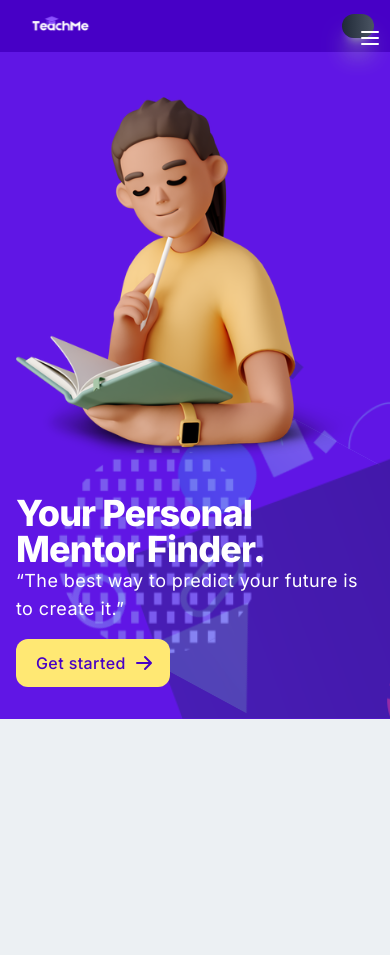
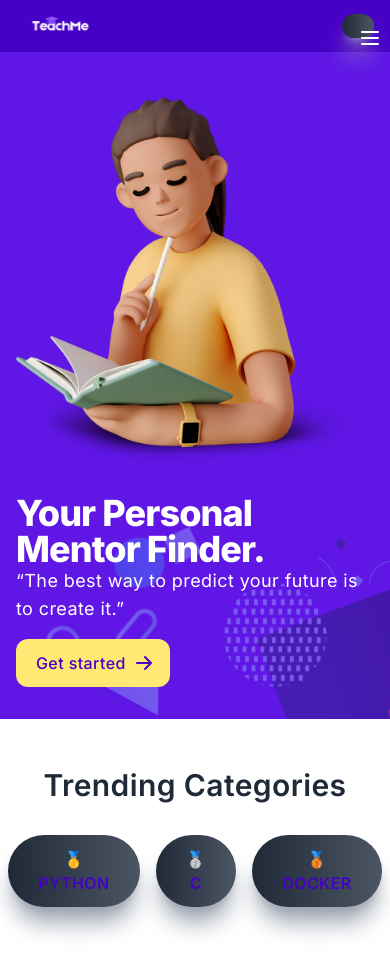
Before and after one commit to skadouuds/teachme, a Next.js app: page / in a window 390 px wide. Before the commit the page ends 844 px from the top, so only its background shows below. Built offline with nearby package versions, Linux system fonts and the light colour scheme.

Commit message:
Modify: final jumbotron

```diff
--- a/components/Jumbotron.tsx
+++ b/components/Jumbotron.tsx
@@ -1,11 +1,14 @@
+"use client";
 import React from "react";
 import Image from "next/image";
 
 function Jumbotron() {
   return (
+    <div>
       <section className="bg-[#6016E5] h-1/3 md:h-1/2">
         <div className="relative h-full">
           <div className="absolute bottom-0 left-0">
+            <div className="hidden md:block">
               <Image
                 src="/images/geometry1.svg"
                 width={500}
@@ -14,13 +17,33 @@
                 className="object-cover"
               />
             </div>
+            <div className="md:hidden">
+              <Image
+                src="/images/geometry1.svg"
+                width={250}
+                height={250}
+                alt="geometry1"
+                className="object-cover"
+              />
+            </div>
+          </div>
           <div className="absolute bottom-0 right-0">
+            <div className="hidden md:block">
               <Image
                 src="/images/geometry2.svg"
                 width={350}
                 height={350}
                 alt="geometry2"
               />
+            </div>
+            <div className="md:hidden">
+              <Image
+                src="/images/geometry2.svg"
+                width={175}
+                height={175}
+                alt="geometry2"
+              />
+            </div>
           </div>
           <div className="flex flex-wrap items-center justify-center h-full">
             <div className="w-full lg:w-1/2 py-8 px-4 mx-auto max-w-screen-xl text-center lg:py-16 z-10 relative">
@@ -65,6 +88,27 @@
           </div>
         </div>
       </section>
+
+      <section className="bg-white py-12">
+        <div className="container mx-auto">
+          <h1 className="text-3xl font-semibold text-center text-gray-800">
+            Trending Categories
+          </h1>
+
+          <div className="flex justify-center mt-8">
+            <button className="rounded-full px-6 py-3 mx-2 bg-[#ECC8F5] text-[#4700C6] font-semibold">
+              🥇 Python
+            </button>
+            <button className="rounded-full px-6 py-3 mx-2 bg-[#ECC8F5] text-[#4700C6] font-semibold">
+              🥈 C
+            </button>
+            <button className="rounded-full px-6 py-3 mx-2 bg-[#ECC8F5] text-[#4700C6] font-semibold">
+              🥉 Docker
+            </button>
+          </div>
+        </div>
+      </section>
+    </div>
   );
 }
 
```
Lines whose indentation alone changed are shown as unchanged.
